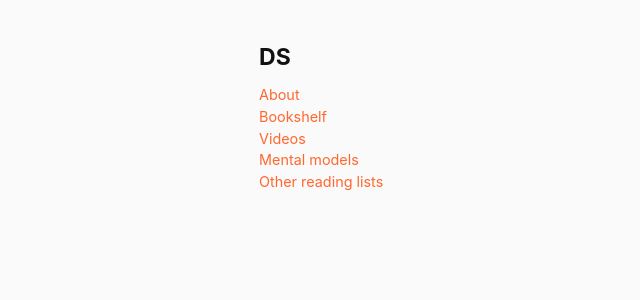
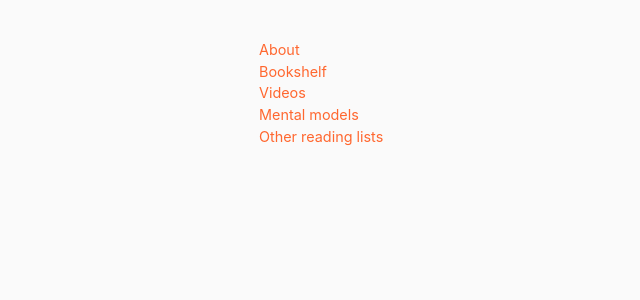
Before and after one commit to danschlz/danschulz.github.io, a Jekyll site: the page built from index.md, in a window 1280 px wide. Shown: the top 300 px of the page, without its empty margins (61-701 px from the left). Built offline with Jekyll 4.4.1, drawn with Linux system fonts in a browser that asks for light colours.

Commit message:
Update home.html

```diff
--- a/_layouts/home.html
+++ b/_layouts/home.html
@@ -3,7 +3,7 @@ layout: default
 ---
 
 <header>
-  <h1>{{ site.title | escape }}</h1>
+
 </header>
 
 <main>
```
